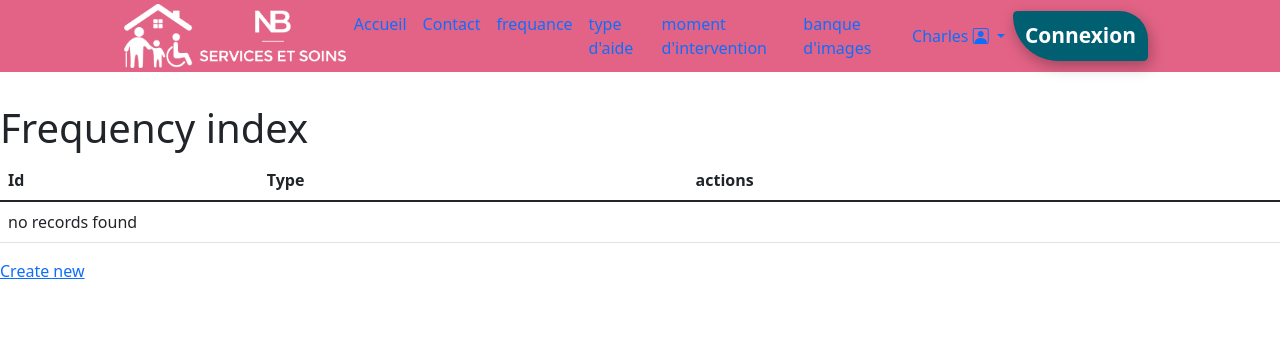
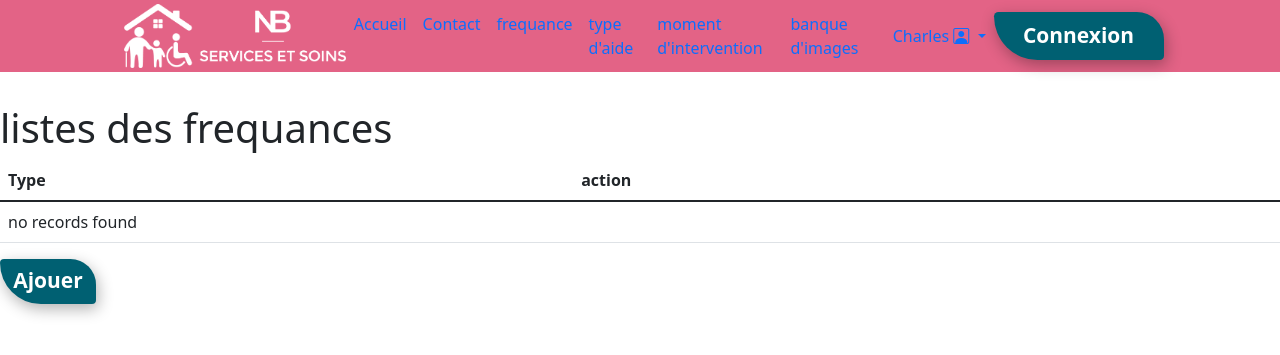
Before and after one commit to Edouard-Pinczon-du-Sel/NBSS-Back, a Symfony app: template templates/frequency/index.html.twig in a window 1280 px wide. Shown: the top 355 px of the page. Run offline with Twig, Linux system fonts and the light colour scheme; the template is opened without the code that fills it, so the values that code supplies are empty; some libraries are stand-ins or nearby versions.

Commit message:
css page liste des fréquence

```diff
--- a/public/CSS/NBSS.css
+++ b/public/CSS/NBSS.css
@@ -8,13 +8,13 @@ nav{
     background-color:#E36386;
     margin-bottom: 2rem;
 }
-
-.btn{
+.btn-navbar{
     color: #fff;
     background-color:#006072;
     font-size: 1.31rem;
     font-weight: bold;
-    height: 3.18rem;
+    height: 3rem;
+    width: 13rem;
     border:none;
     box-shadow: 2px 5px 15px 0px rgba(0, 0, 0,0.3);
     border-top-left-radius: 800px;
@@ -24,12 +24,13 @@ nav{
     transition: all 500ms ease-in-out;
   }
 
-.btn-delete{
+.btn{
     color: #fff;
-  background-color:red;
+    background-color:#006072;
     font-size: 1.31rem;
     font-weight: bold;
-  height: 3.18rem;
+    height: 2.8rem;
+    width: 6rem;
     border:none;
     box-shadow: 2px 5px 15px 0px rgba(0, 0, 0,0.3);
     border-top-left-radius: 800px;
@@ -38,6 +39,23 @@ nav{
     border-bottom-left-radius: 8000px;
     transition: all 500ms ease-in-out;
   }
+
+
   .img{
     height: 4rem;
   }
+  .edition{
+    display: flex;
+    justify-content: flex-start;
+    align-items: center;
+  }
+  .name{
+
+    justify-content: center;
+    align-items: center;
+  }
+  .name{
+
+    justify-content: center;
+    align-items: center;
+  }
--- a/src/Controller/FrequencyController.php
+++ b/src/Controller/FrequencyController.php
@@ -11,7 +11,7 @@ use Symfony\Component\HttpFoundation\Response;
 use Symfony\Component\Routing\Annotation\Route;
 
 /**
- * @Route("/frequency")
+ * @Route("/frequence")
  */
 class FrequencyController extends AbstractController
 {
--- a/src/Form/FrequencyType.php
+++ b/src/Form/FrequencyType.php
@@ -13,7 +13,7 @@ class FrequencyType extends AbstractType
     {
         $builder
             ->add('type')
-            ->add('housekeepings')
+
         ;
     }
 
--- a/templates/base.html.twig
+++ b/templates/base.html.twig
@@ -71,7 +71,7 @@
                         </li>
                     </ul>
 
-                    <button type="button" class="btn  me-2">Connexion</button>
+                    <button type="button" class="btn-navbar  me-2">Connexion</button>
 
 
                 </div>
--- a/templates/frequency/_delete_form.html.twig
+++ b/templates/frequency/_delete_form.html.twig
@@ -1,4 +1,4 @@
-<form method="post" action="{{ path('app_frequency_delete', {'id': frequency.id}) }}" onsubmit="return confirm('Are you sure you want to delete this item?');">
+<form method="post" action="{{ path('app_frequency_delete', {'id': frequency.id}) }}" onsubmit="return confirm('Attention cette fréquence sera supprimé?');">
     <input type="hidden" name="_token" value="{{ csrf_token('delete' ~ frequency.id) }}">
     <button class="btn">Delete</button>
 </form>
--- a/templates/frequency/index.html.twig
+++ b/templates/frequency/index.html.twig
@@ -1,26 +1,26 @@
 {% extends 'base.html.twig' %}
 
-{% block title %}Frequency index{% endblock %}
+{% block title %}Frequence{% endblock %}
 
 {% block body %}
-    <h1>Frequency index</h1>
+    <h1>listes des frequances</h1>
 
-    <table class="table">
+   <table class=" table ">
         <thead>
             <tr>
-                <th>Id</th>
-                <th>Type</th>
-                <th>actions</th>
+
+                <th scope="col">Type</th>
+                <th scope="col">action</th>
             </tr>
         </thead>
-        <tbody>
+        <tbody >
         {% for frequency in frequencies %}
-            <tr>
-                <td>{{ frequency.id }}</td>
-                <td>{{ frequency.type }}</td>
-                <td>
-                    <a href="{{ path('app_frequency_show', {'id': frequency.id}) }}">show</a>
-                    <a href="{{ path('app_frequency_edit', {'id': frequency.id}) }}">edit</a>
+            <tr >
+
+                <td  >{{ frequency.type }}</td>
+                <td class="edition">
+          <a class="btn"  href="{{ path('app_frequency_edit', {'id': frequency.id}) }}">edit </a>
+                       {{ include('frequency/_delete_form.html.twig') }}
                 </td>
             </tr>
         {% else %}
@@ -30,6 +30,6 @@
         {% endfor %}
         </tbody>
     </table>
+        <a class="btn" href="{{ path('app_frequency_new') }}">Ajouer</a>
 
-    <a href="{{ path('app_frequency_new') }}">Create new</a>
 {% endblock %}
```
Also changed, not shown: templates/frequency/edit.html.twig (+5 -5 lines). Lines whose indentation alone changed are shown as unchanged.
